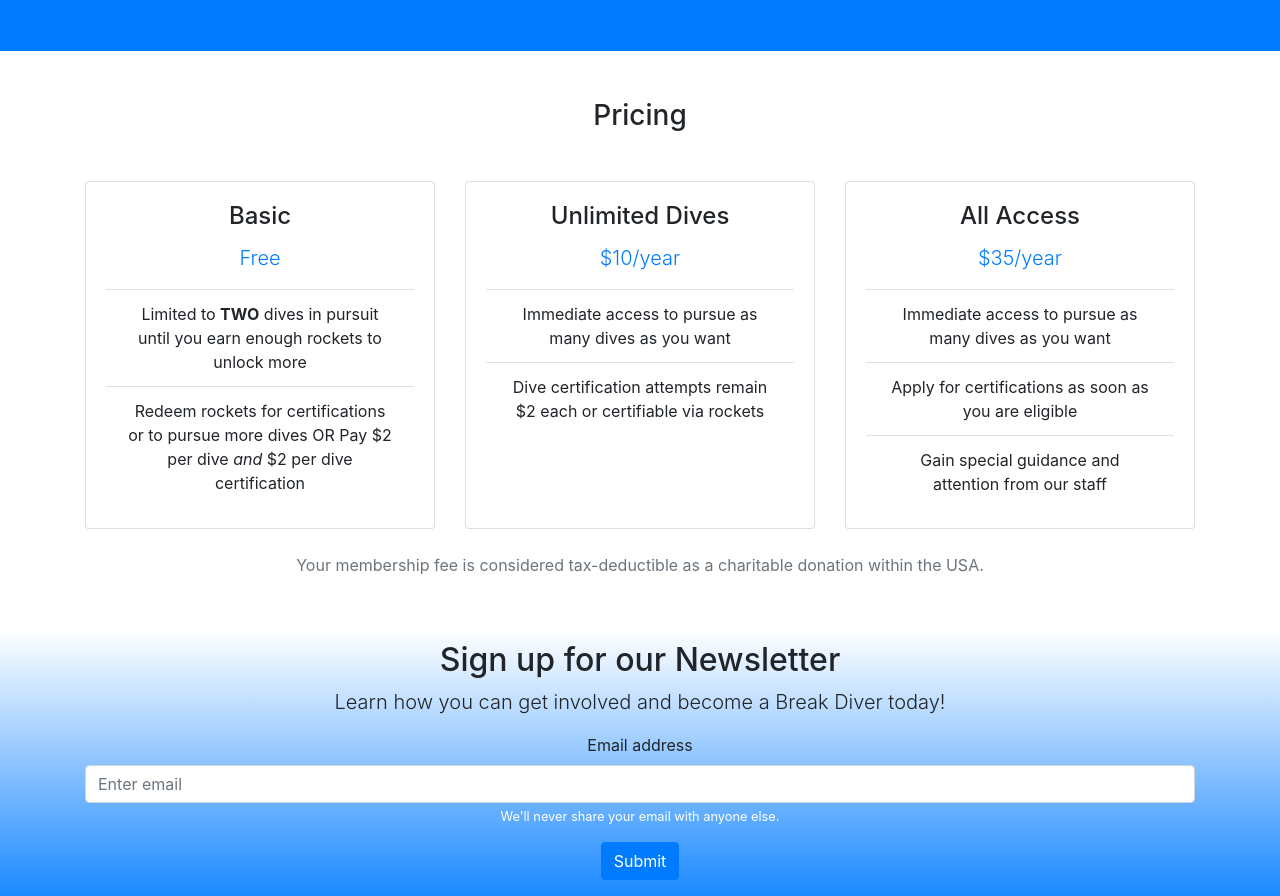
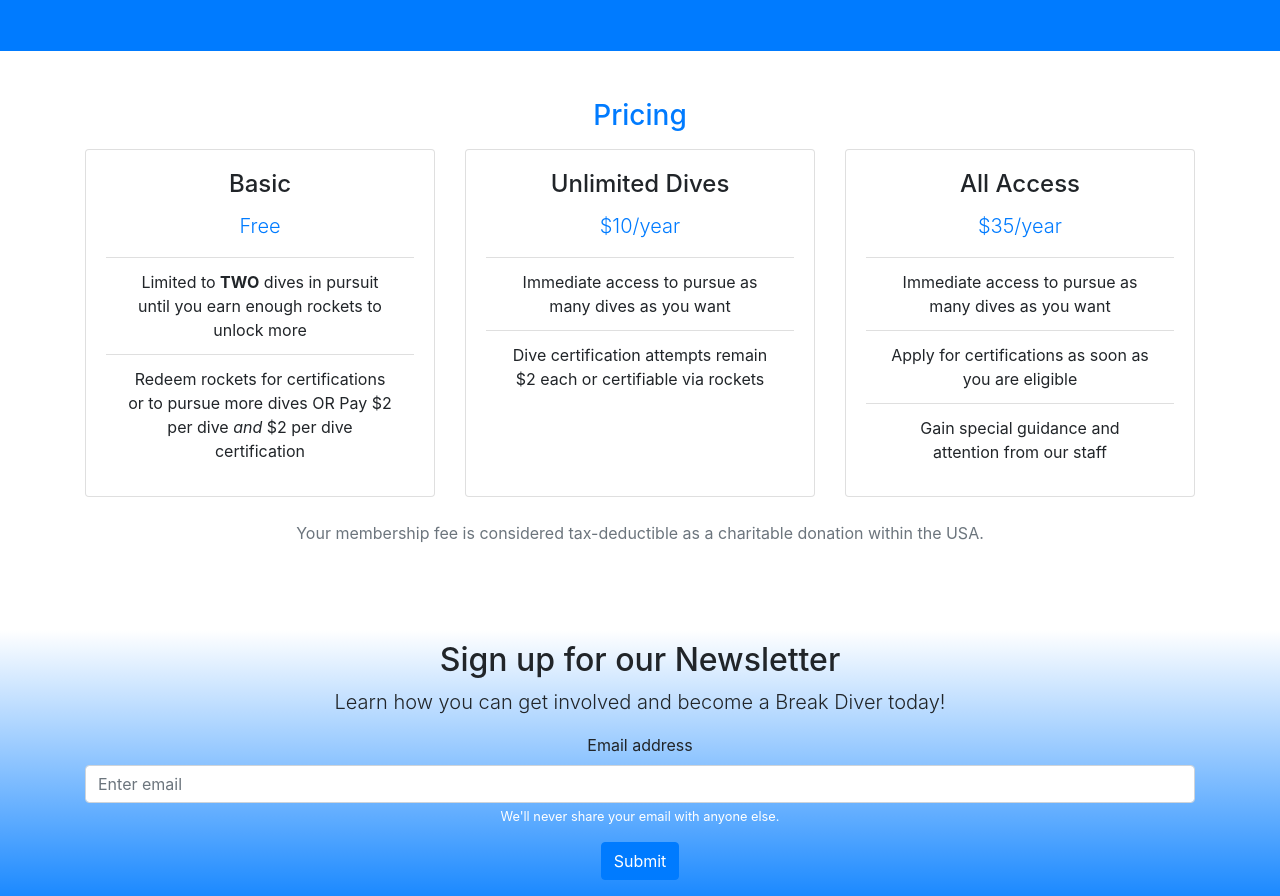
Before and after one commit to ileanahi/fcc-product-landing-page, a plain HTML site: page index.html in a window 1280 px wide. Shown: the part 1869-2765 px from the top of the page. Drawn offline with nearby package versions, Linux system fonts and the light colour scheme.

Commit message:
feat: Add padding to pricing section

```diff
--- a/index.html
+++ b/index.html
@@ -174,8 +174,8 @@
                 <iframe width="560" height="315" src="https://www.youtube.com/embed/BvrkxkcQ9EU" frameborder="0" allow="accelerometer; autoplay; encrypted-media; gyroscope; picture-in-picture" allowfullscreen id="video"></iframe>
             </div>
         </section>
-        <section id="pricing" class="container text-center">
-            <h3 class="my-5">Pricing</h3>
+        <section id="pricing" class="container text-center my-5">
+            <h3 class="mb-3 text-primary">Pricing</h3>
             <div class="card-deck">
                 <div class="card">
                     <div class="card-body">
```
